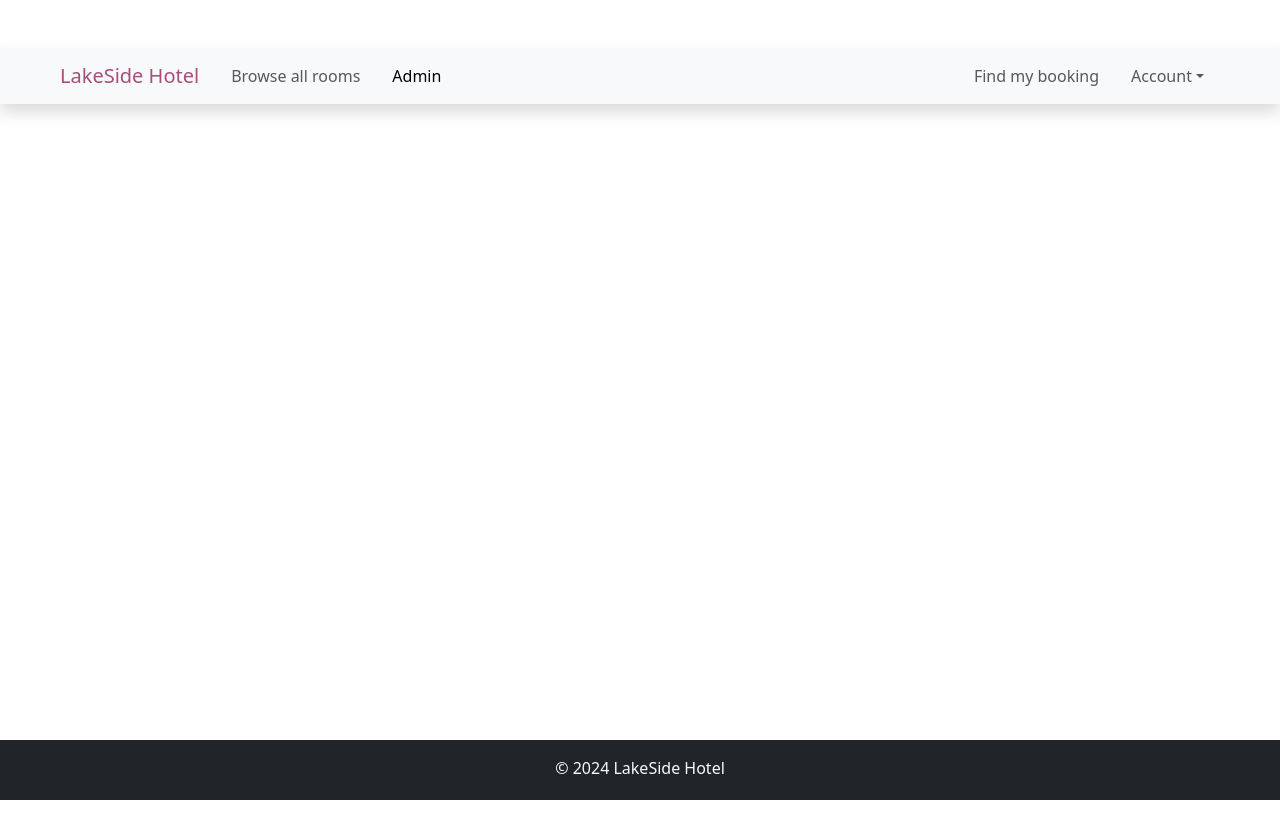
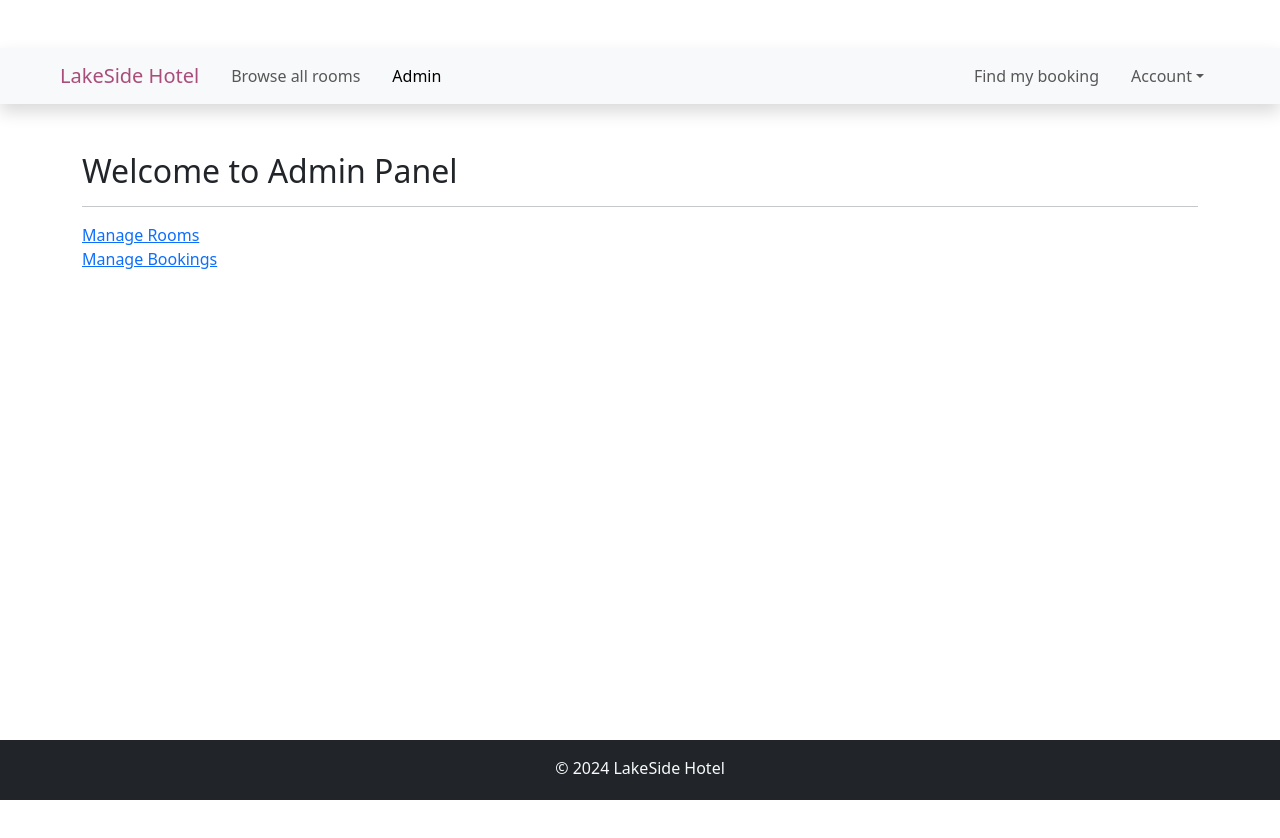
Before and after one commit to dev4hk/my-hotel-app, a React (Create React App) app in the folder src/frontend/: page /admin in a window 1280 px wide. Shown: the top 838 px of the page. Built offline with nearby package versions, Linux system fonts and the light colour scheme.

Commit message:
added component for admin tab

```diff
--- a/src/frontend/src/App.js
+++ b/src/frontend/src/App.js
@@ -4,9 +4,10 @@ import AddRoom from "./components/room/AddRoom";
 import EditRoom from "./components/room/EditRoom";
 import ExistingRooms from "./components/room/ExistingRooms";
 import { BrowserRouter as Router, Routes, Route } from "react-router-dom";
-import NavBar from "./layout/Navbar";
-import Footer from "./layout/Footer";
+import NavBar from "./components/layout/Navbar";
+import Footer from "./components/layout/Footer";
 import RoomListing from "./components/room/RoomListing";
+import Admin from "./components/admin/Admin";
 
 function App() {
   return (
@@ -20,6 +21,7 @@ function App() {
             <Route path="/existing-rooms" element={<ExistingRooms />} />
             <Route path="/add-room" element={<AddRoom />} />
             <Route path="/browse-all-rooms" element={<RoomListing />} />
+            <Route path="/admin" element={<Admin />} />
             <Route></Route>
           </Routes>
           <Footer />
--- /dev/null
+++ b/src/frontend/src/components/admin/Admin.jsx
@@ -0,0 +1,15 @@
+import React from "react";
+import { Link } from "react-router-dom";
+
+const Admin = () => {
+  return (
+    <section className="container mt-5">
+      <h2>Welcome to Admin Panel</h2>
+      <hr />
+      <Link to={"/existing-rooms"}>Manage Rooms</Link> <br />
+      <Link to={"/existing-bookings"}>Manage Bookings</Link>
+    </section>
+  );
+};
+
+export default Admin;
```
Also changed, not shown: src/frontend/src/components/layout/Footer.jsx (renamed from src/frontend/src/layout/Footer.jsx), src/frontend/src/components/layout/Navbar.jsx (renamed from src/frontend/src/layout/Navbar.jsx).
